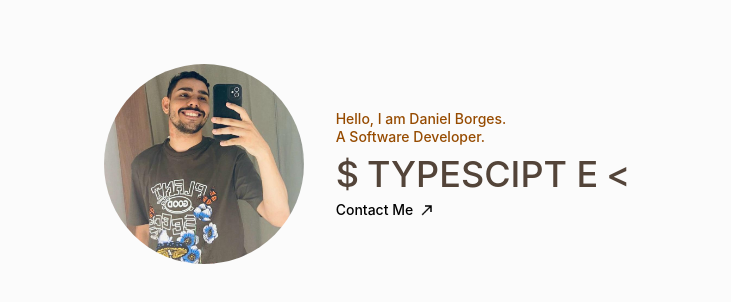
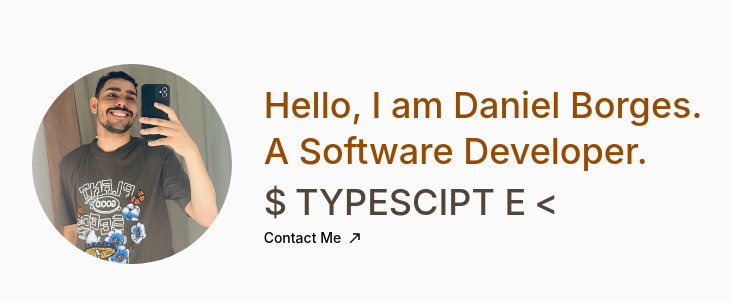
Before and after one commit to DanielBorgesDev/portifolio, a React (Create React App) app: page / in a window 1280 px wide. Shown: the top 302 px of the page, without its empty margins (273-1004 px from the left). Built offline with nearby package versions, Linux system fonts and the light colour scheme.

Commit message:
fix: font container

```diff
--- a/src/styles/components/AboutMe/styles.ts
+++ b/src/styles/components/AboutMe/styles.ts
@@ -39,7 +39,7 @@ export const TextArea = styled.div`
 `
 export const AboutMeH1 = styled.div`
   color: #964b00 ;
-    font-size: Z;
+    font-size: 2.25rem;
     font-weight: 500;
     line-height: 1.278em;
 `
```
